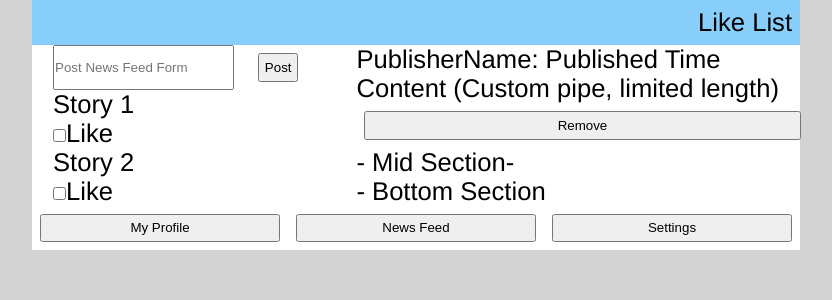
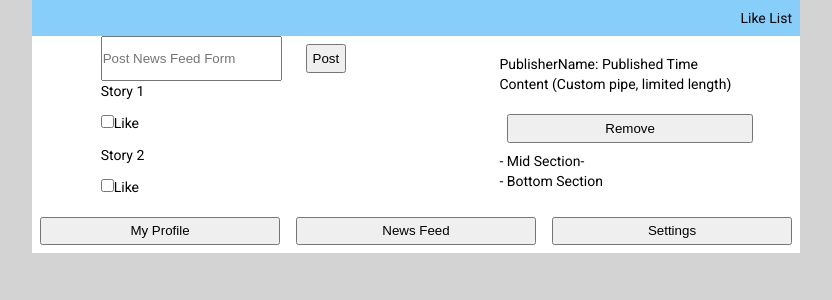
Before and after one commit to shugyoza/angular0520, an Angular app in the folder my-app/: page / in a window 1280 px wide. Shown: the top 300 px of the page, without its empty margins (224-1056 px from the left). Built offline with nearby package versions, Linux system fonts and the light colour scheme.

Commit message:
installed angular material ui.

```diff
--- a/my-app/angular.json
+++ b/my-app/angular.json
@@ -31,6 +31,7 @@
               "src/assets"
             ],
             "styles": [
+              "./node_modules/@angular/material/prebuilt-themes/deeppurple-amber.css",
               "src/styles.sass"
             ],
             "scripts": []
@@ -99,6 +100,7 @@
               "src/assets"
             ],
             "styles": [
+              "./node_modules/@angular/material/prebuilt-themes/deeppurple-amber.css",
               "src/styles.sass"
             ],
             "scripts": []
--- a/my-app/package.json
+++ b/my-app/package.json
@@ -11,10 +11,12 @@
   "private": true,
   "dependencies": {
     "@angular/animations": "~13.3.0",
+    "@angular/cdk": "^13.3.7",
     "@angular/common": "~13.3.0",
     "@angular/compiler": "~13.3.0",
     "@angular/core": "~13.3.0",
     "@angular/forms": "~13.3.0",
+    "@angular/material": "^13.3.7",
     "@angular/platform-browser": "~13.3.0",
     "@angular/platform-browser-dynamic": "~13.3.0",
     "@angular/router": "~13.3.0",
--- a/my-app/src/app/app.module.ts
+++ b/my-app/src/app/app.module.ts
@@ -9,6 +9,7 @@
 import { ProfileComponent } from './profile/profile.component';
 import { LoginComponent } from './login/login.component';
 import { RegisterComponent } from './register/register.component';
+import { BrowserAnimationsModule } from '@angular/platform-browser/animations';
 
 @NgModule({
   declarations: [
@@ -23,6 +24,7 @@
   imports: [
     BrowserModule,
     AppRoutingModule,
+    BrowserAnimationsModule,
   ],
   providers: [],
   bootstrap: [AppComponent]
--- a/my-app/src/index.html
+++ b/my-app/src/index.html
@@ -6,8 +6,11 @@
   <base href="/">
   <meta name="viewport" content="width=device-width, initial-scale=1">
   <link rel="icon" type="image/x-icon" href="favicon.ico">
+  <link rel="preconnect" href="https://fonts.gstatic.com">
+  <link href="https://fonts.googleapis.com/css2?family=Roboto:wght@300;400;500&display=swap" rel="stylesheet">
+  <link href="https://fonts.googleapis.com/icon?family=Material+Icons" rel="stylesheet">
 </head>
-<body>
+<body class="mat-typography">
   <app-root></app-root>
 </body>
 </html>
```
Also changed, not shown: 1 other file (tests, documents, lock files or other folders).
